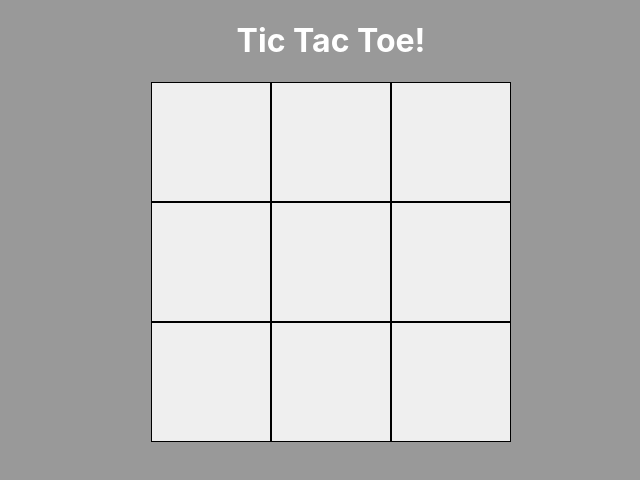
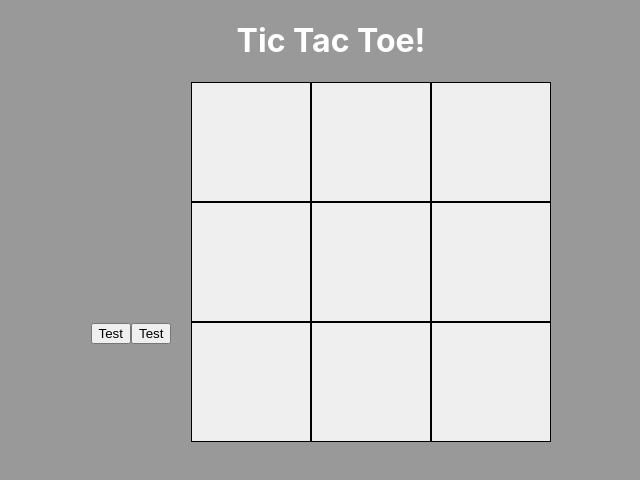
Before and after one commit to ChandraTheMerciless/tic-tac-toe_assessment, a React (Create React App) app: page / in a window 1280 px wide. Shown: the top 480 px of the page, without its empty margins (309-949 px from the left). Built offline with nearby package versions, Linux system fonts and the light colour scheme.

Commit message:
fixed breaking test for custom button, and also fixed other breaking tests by making selector more specific to square button instead of all buttons

```diff
--- a/src/components/CustomButton/custom-button.component.jsx
+++ b/src/components/CustomButton/custom-button.component.jsx
@@ -0,0 +1,9 @@
+import React from 'react';
+
+const CustomButton = (props) => {
+  return (
+    <button>Test</button>
+  )
+};
+
+export default CustomButton;
--- a/src/components/Game/game.component.jsx
+++ b/src/components/Game/game.component.jsx
@@ -2,6 +2,7 @@ import React from 'react';
 import './game.styles.scss';
 import Board from '../Board/board.component';
 import Status from '../Status/status.component';
+import CustomButton from '../CustomButton/custom-button.component';
 
 // NOTE: making this a class component to store game state
 class Game extends React.Component {
@@ -72,6 +73,8 @@ class Game extends React.Component {
     return (
       <div className='game-container'>
         <h1>Tic Tac Toe!</h1>
+        <CustomButton />
+        <CustomButton />
         <Board squares={this.state.squares} />
         <Status />
       </div>
```
Also changed, not shown: 1 other file (tests, documents, lock files or other folders).
